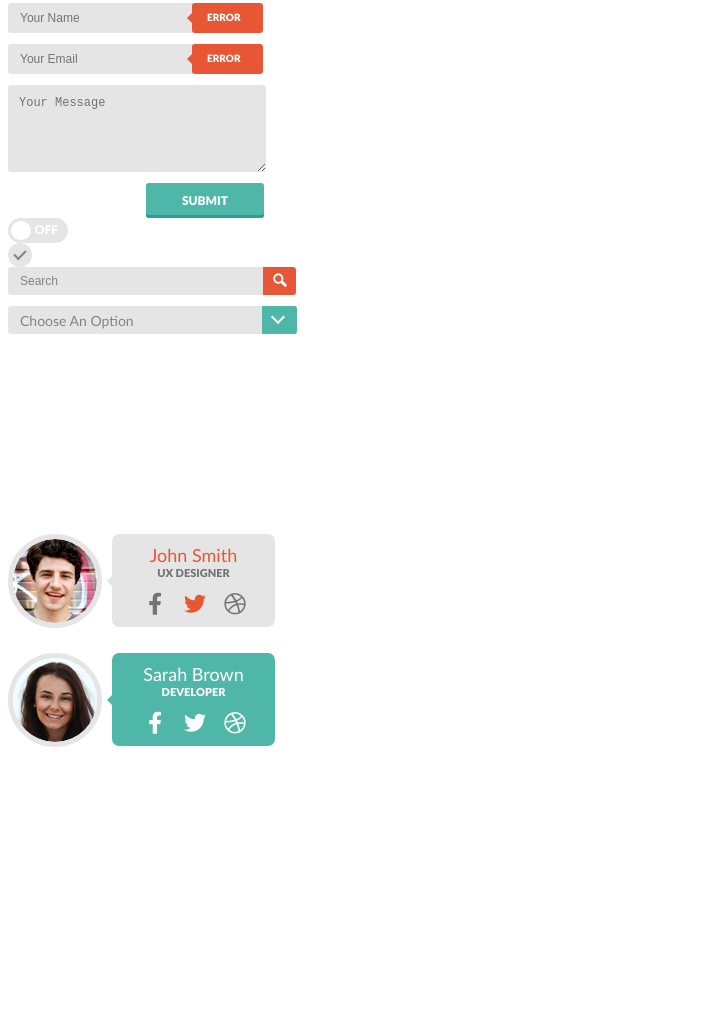
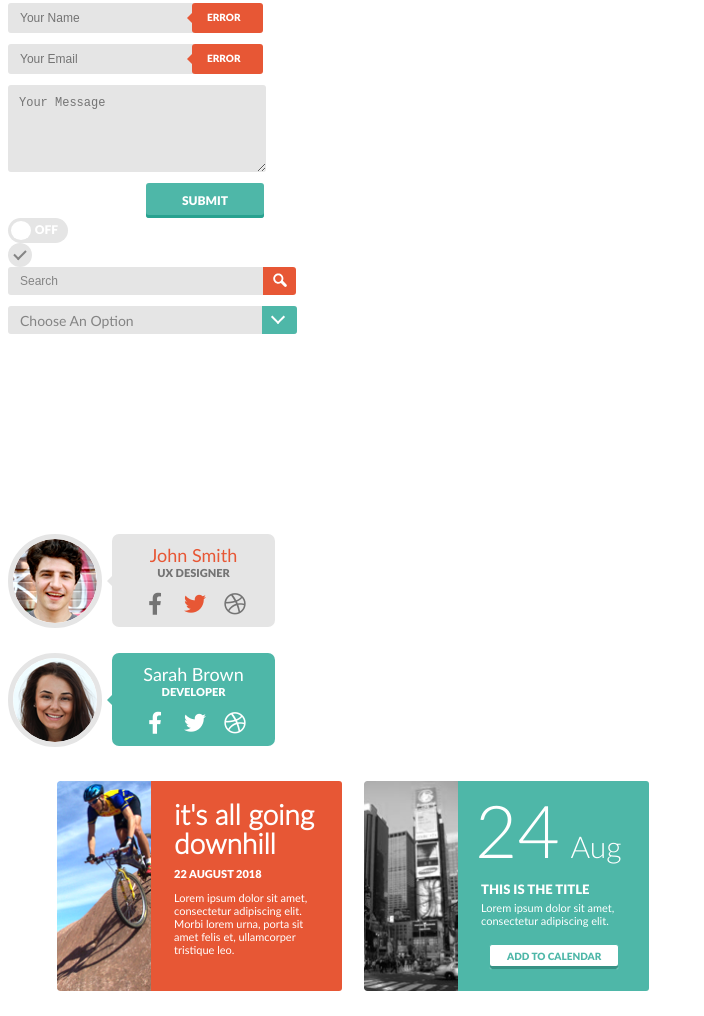
Before and after one commit to RuslanChabin/spring-bag, a website built with webpack: page src/index.pug in a window 1280 px wide. Shown: the part 513-1529 px from the top of the page, without its empty margins (0-704 px from the left). Before the commit the page ends 1285 px from the top, so only its background shows below. Built offline with nearby package versions, Linux system fonts and the light colour scheme.

Commit message:
news and events

```diff
--- a/src/pug-templates/body.pug
+++ b/src/pug-templates/body.pug
@@ -143,3 +143,22 @@ html(lang="ru")
 							li.user-profile-list__item
 								a.user-profile__link(href="#")
 									i.fab.fa-dribbble
+			div.container
+				ul.news-list
+					li.news-list__item
+						div.news__block
+							img.news__img(src="images/news.png")
+							div.news__content
+								h1.news__title it's all going downhill
+								p.news__date
+									time(pubdate="2018-08-22") 22 august 2018
+								p.news__text Lorem ipsum dolor sit amet, consectetur adipiscing elit. Morbi lorem urna, porta sit amet felis et, ullamcorper tristique leo.
+					li.news-list__item
+						div.news__block
+							img.news__img(src="images/events.png")
+							div.news__content.news__content--green
+								p.event__date
+									time(pubdate="2018-08-24") 24 <span class="event__month">Aug</span>
+								h1.event__title this is the title
+								p.event__text Lorem ipsum dolor sit amet, consectetur adipiscing elit.
+								button.button.button--contgreen-border.button--width.event__button add to calendar
--- a/src/scss/components/button.scss
+++ b/src/scss/components/button.scss
@@ -37,10 +37,21 @@
 		color: $green
 	}
 
+	&--contgreen-border{
+		background-color: white;
+		border: 1px solid $green;
+		box-shadow: inset 0 -3px 0 $contgreen;
+		color: $green
+	}
+
 	&--orange-border{
 		background-color: white;
 		border: 1px solid $orange;
 		box-shadow: inset 0 -3px 0 $orange;
 		color: $orange;
 	}
+
+	&--width{
+		width: auto;
+	}
 }
--- /dev/null
+++ b/src/scss/components/news-block.scss
@@ -0,0 +1,101 @@
+.news-list{
+	display: flex;
+	list-style: none;
+}
+
+.news-list__item{
+	padding: 0;
+	margin: 9px;
+	margin-right: 13px;
+}
+
+.news__block{
+	padding: 0;
+	margin: 0;
+	width: 285px;
+	height: 210px;
+	display: flex;
+}
+
+.news__img{
+	width: 95px;
+	height: 210px;
+	border-radius: 3px 0 0 3px;
+}
+
+.news__content{
+	width: 190px;
+	height: 210px;
+	padding-left: 23px;
+	background-color: $orange;
+	border-radius: 0 3px 3px 0;
+	color: white;
+	font-size: 11px;
+
+	&--green{
+		background-color: $green;
+	}
+}
+
+.news__title{
+	font-size: 28px;
+	font-family: "Lato Light";
+	line-height: 29px;
+	padding: 0;
+	margin: 0;
+	margin-top: 19px;
+	margin-bottom: 9px;
+}
+
+.news__date{
+	font-size: 11px;
+	font-family: "Lato Black";
+	text-transform: uppercase;
+	padding: 0;
+	margin: 0;
+}
+
+.news__text{
+	display: block;
+	width: 155px;
+	max-height: 70px;
+	overflow: hidden;
+}
+
+.event__date{
+	font-size: 73px;
+	font-family: "Lato light";
+	padding: 0;
+	padding-top: 5px;
+	margin: 0;
+	margin-left: -6px;
+	margin-bottom: 7px;
+}
+
+.event__month{
+	font-size: 30px;
+	margin-left: -9px;
+}
+
+.event__title{
+	font-size: 13px;
+	font-family: "Lato Black";
+	text-transform: uppercase;
+	padding: 0;
+	margin: 0;
+}
+
+.event__button{
+	margin-left: 8px;
+	margin-right: auto;
+	height: auto;
+	padding: 5px 17px 7px 17px;
+}
+
+.event__text{
+	margin-top: 4px;
+	margin-bottom: 10px;
+	padding: 0;
+	height: 33px;
+	overflow-y: hidden;
+}
--- a/src/scss/style.scss
+++ b/src/scss/style.scss
@@ -16,3 +16,4 @@
 @import "components/search";
 @import "components/dropdown-menu";
 @import "components/user-profile";
+@import "components/news-block";
--- a/src/scss/utils/colors.scss
+++ b/src/scss/utils/colors.scss
@@ -2,6 +2,7 @@
 
 $green: rgb(78,183,168);
 $darkgreen: rgb(40,162,144);
+$contgreen: rgb(55,146,133);
 $orange: rgb(231,87,53);
 $darkorange: rgb(191,62,31);
 $grey: rgb(229,229,229);
```
Also changed, not shown: dist/css/style.css, dist/images/events.png (added), dist/images/news.png (added), dist/index.html, src/images/events.png (added), src/images/news.png (added).
